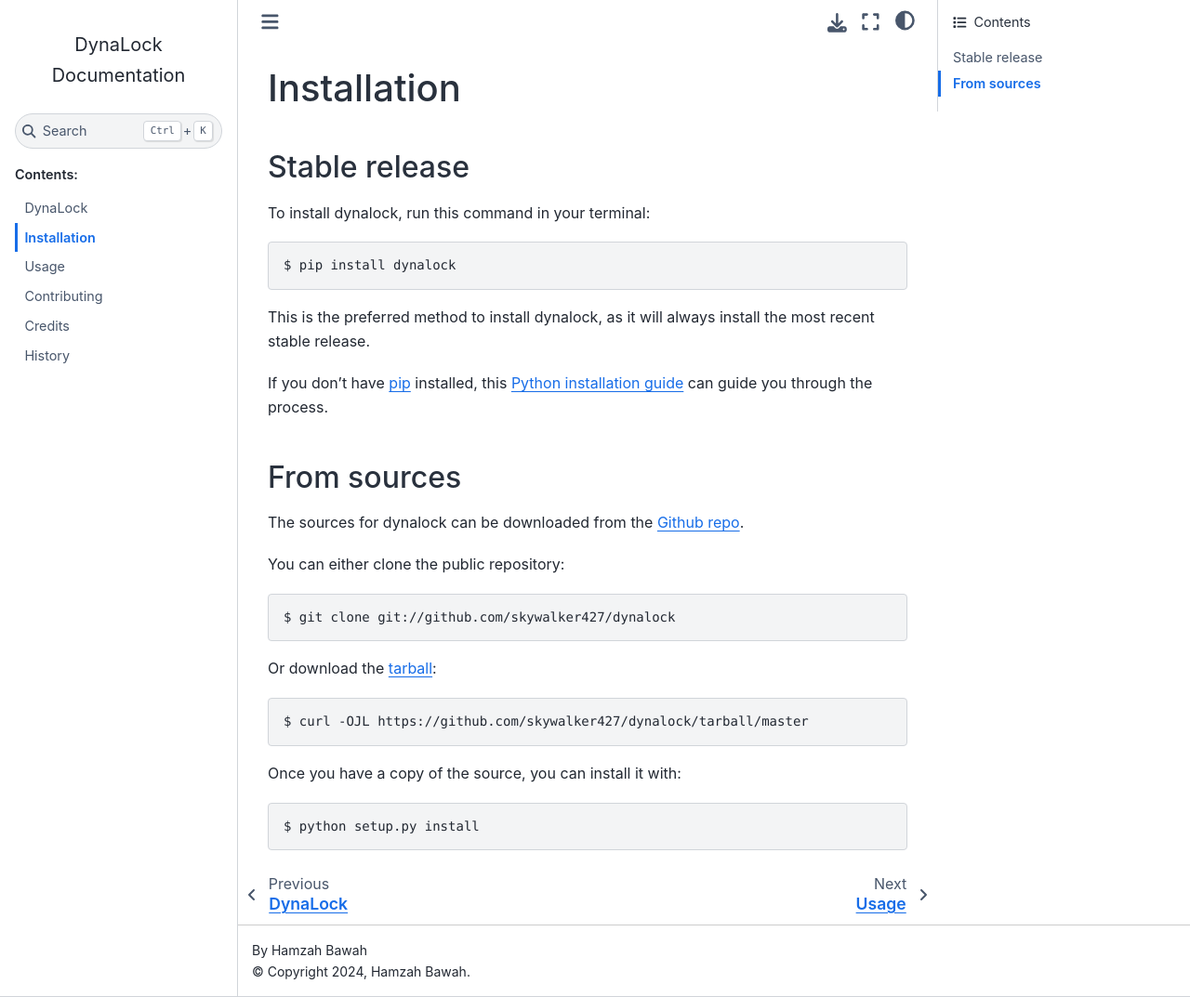
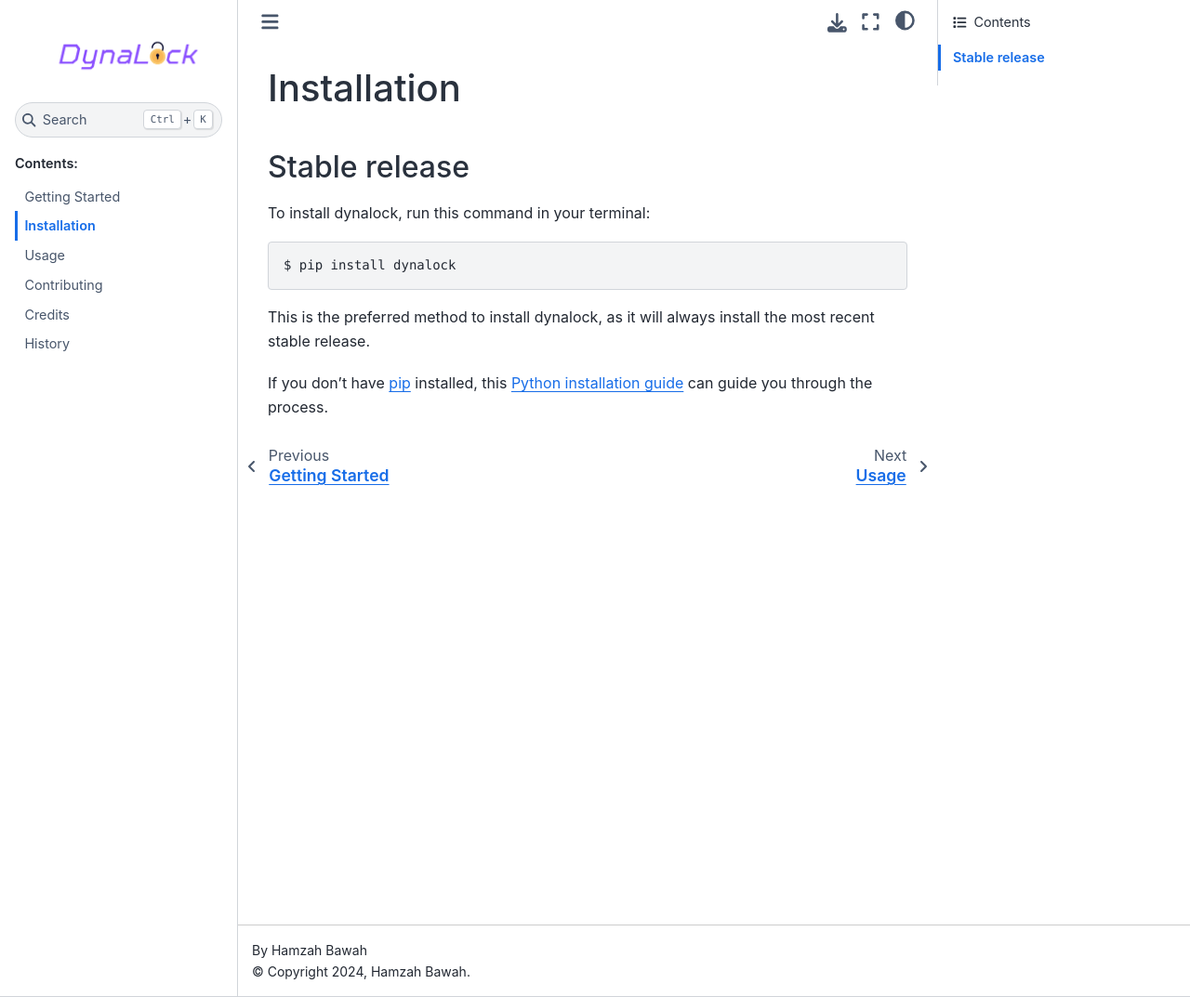
Before and after one commit to Skywalker427/dynalock, a Sphinx documentation site: the page built from docs/installation.rst, in a window 1280 px wide and 1073 px high. Shown: the whole window at 93% size. Built offline with Sphinx 7.4.7 and the Sphinx Book theme 1.1.4, drawn with Linux system fonts in a browser that asks for light colours; pages that are not in the unit, such as notebooks, are missing from menus.

Commit message:
docs: minor docs update

```diff
--- a/docs/conf.py
+++ b/docs/conf.py
@@ -160,3 +160,5 @@
 ]
 
 html_title = "DynaLock Documentation"
+
+html_logo = "./DynaLockLogo.png"
--- a/docs/installation.rst
+++ b/docs/installation.rst
@@ -21,31 +21,3 @@
 
 .. _pip: https://pip.pypa.io
 .. _Python installation guide: http://docs.python-guide.org/en/latest/starting/installation/
-
-
-From sources
-------------
-
-The sources for dynalock can be downloaded from the `Github repo`_.
-
-You can either clone the public repository:
-
-.. code-block:: console
-
-    $ git clone git://github.com/skywalker427/dynalock
-
-Or download the `tarball`_:
-
-.. code-block:: console
-
-    $ curl -OJL https://github.com/skywalker427/dynalock/tarball/master
-
-Once you have a copy of the source, you can install it with:
-
-.. code-block:: console
-
-    $ python setup.py install
-
-
-.. _Github repo: https://github.com/skywalker427/dynalock
-.. _tarball: https://github.com/skywalker427/dynalock/tarball/master
```
Also changed, not shown: README.rst (+4 -6 lines), DynaLockLogo.png (added), docs/DynaLockLogo.png (added).
